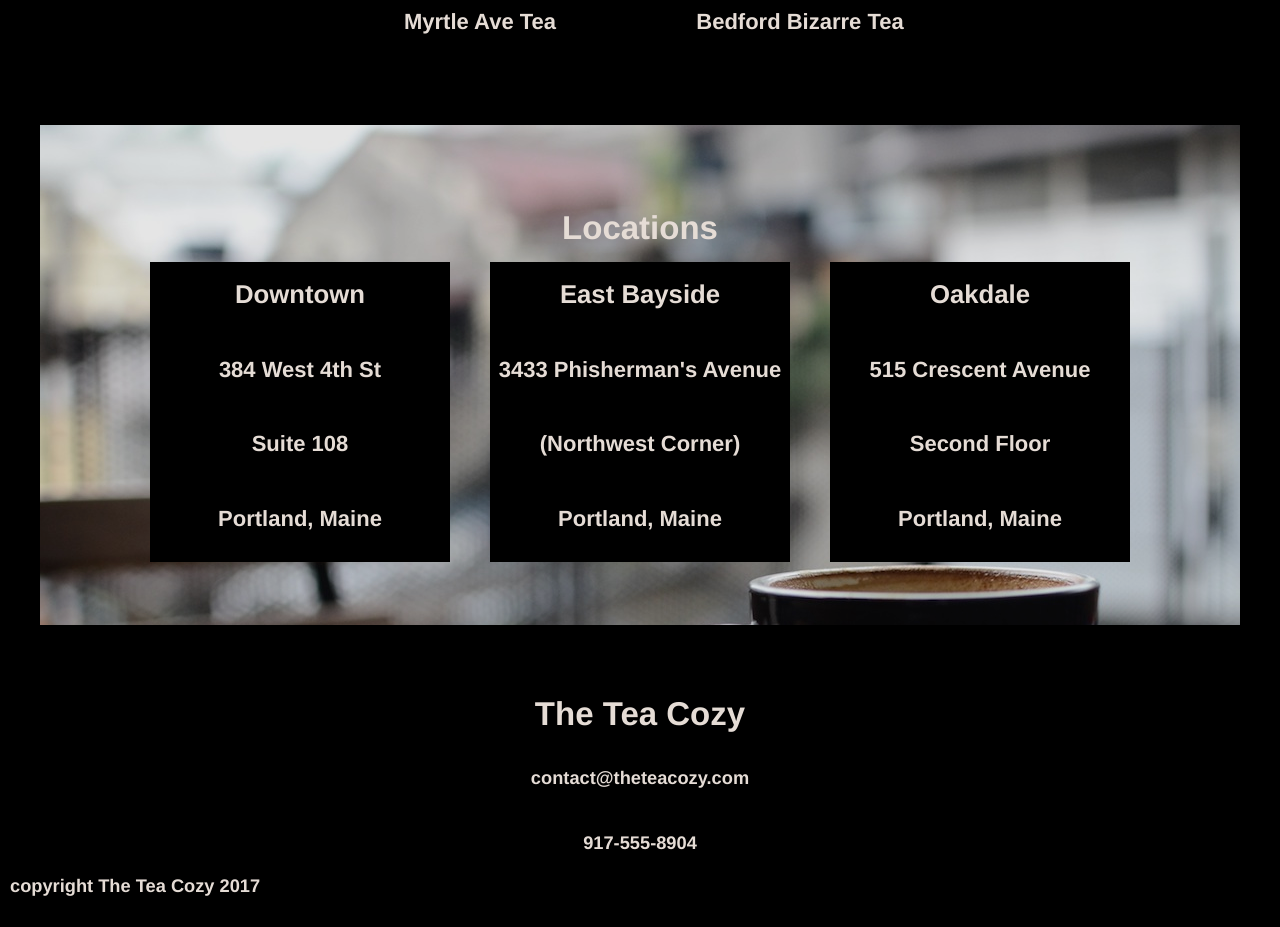
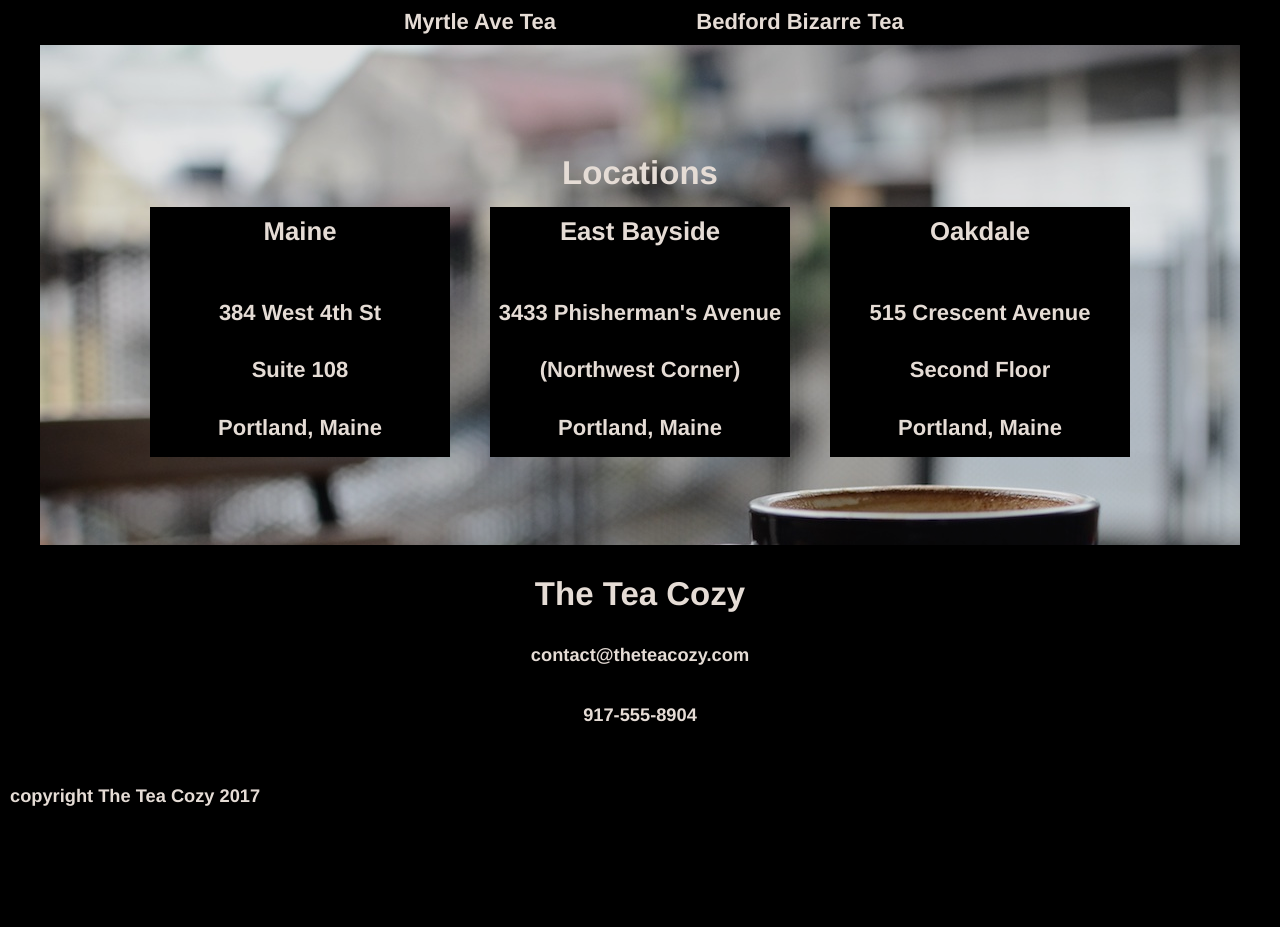
Before and after one commit to hsrose/teacozy, a plain HTML site: page index.html in a window 1280 px wide. Shown: the part 1400-2327 px from the top of the page. After the commit the page ends 2237 px from the top, so only its background shows below. Drawn offline with Linux system fonts and the light colour scheme.

Commit message:
Modify Location structure

```diff
--- a/index.html
+++ b/index.html
@@ -20,12 +20,9 @@
       </nav>
     </header>
 
- <!-- Main Content contains -->
+ <!-- Mission statement section -->
 
     <div class="main">
-
- <!-- Mission Statement -->
-
       <div class="missionstmt">
         <div class="mission">
           <h2>Our Mission</h2>
@@ -33,83 +30,64 @@
         </div>
       </div>
 
-  <!-- Tea of the Month Section -->
+<!-- Tea of the Month section -->
 
       <div class="teamonth">
         <h2>Tea of the Month</h2>
         <h4>What's Steeping at The Tea Cozy?</h4>
         <div class="tealist">
-
-        <!-- First Tea -->
-
-        <div class="tea">
+          <div class="tea">   <!-- Tea #1 -->
           <img src="resources\images\img-berryblitz.jpg" alt="Fall Berry Blitz Tea">
           <h4>Fall Berry Blitz Tea</h4>
         </div>
-
-        <!-- Second Tea -->
-
-        <div class="tea">
+        <div class="tea">   <!-- Tea #2 -->
           <img src="./resources\images\img-spiced-rum.jpg" alt="Spiced Rum Tea">
           <h4>Spiced Rum Tea</h4>
         </div>
-
-        <!-- Third Tea -->
-
-        <div class="tea">
+        <div class="tea">   <!-- Tea #3 -->
           <img src="resources\images\img-donut.jpg" alt="Seasonal Donuts">
           <h4>Seasonal Donuts</h4>
         </div>
-
-        <!-- Fourth Tea -->
-
-        <div class="tea">
+        <div class="tea">   <!-- Tea #4 -->
           <img src="resources\images\img-myrtle-ave.jpg" alt="Myrtle Ave Tea">
           <h4>Myrtle Ave Tea</h4>
         </div>
-
-        <!-- Fifth Tea -->
-
-        <div class="tea">
+        <div class="tea">   <!-- Tea #5 -->
           <img src="resources\images\img-bedford-bizarre.jpg" alt="Bedford Bizarre Tea">
           <h4>Bedford Bizarre Tea</h4>
         </div>
       </div>
+
+<!-- Information section -->
+
+      <div class="information">
+        <div class="locations">
+          <h2>Locations</h2>
+          <div class="shoplists">
+            <div class="shopinfo">  <!-- Shop #1 -->
+              <div class="shopname">
+                <h3>Maine</h3>
               </div>
-
-<!-- Locations section -->
-
-    <div class="locationsmain">
-      <div class="locationscontent">
-        <h2 class="locationtitle">Locations</h2>
-        <div class="locationlist">
-
-  <!-- Location 1 -->
-
-          <div class="address">
-            <h3 class="shop">Downtown</h3>
               <div class="straddress">
                 <h4>384 West 4th St</h4>
                 <h4>Suite 108</h4>
                 <h4>Portland, Maine</h4>
               </div>
             </div>
-
-  <!-- Location 2 -->
-
-          <div class="address">
-            <h3 class="shop">East Bayside</h3>
+            <div class="shopinfo">  <!-- Shop #2 -->
+              <div class="shopname">
+                <h3>East Bayside</h3>
+              </div>
               <div class="straddress">
                 <h4>3433 Phisherman's Avenue</h4>
                 <h4>(Northwest Corner)</h4>
                 <h4>Portland, Maine</h4>
               </div>
             </div>
-
-  <!-- Location 3 -->
-
-          <div class="address">
-            <h3 class="shop">Oakdale</h3>
+            <div class="shopinfo">  <!-- Shop #3 -->
+              <div class="shopname">
+                <h3>Oakdale</h3>
+              </div>
               <div class="straddress">
                 <h4>515 Crescent Avenue</h4>
                 <h4>Second Floor</h4>
@@ -118,13 +96,8 @@
             </div>
           </div>
         </div>
-    </div>
-
-<!-- Footer section -->
-
-    <div class="footer">
         <div class="contactinfo">
-        <div class="contactname">
+          <div class="shopname">
             <h2>The Tea Cozy</h2>
           </div>
           <div class="contactnumbers">
@@ -133,8 +106,7 @@
           </div>
         </div>
       </div>
-    <h5 class="copyright">
-      copyright The Tea Cozy 2017
-    </h5>
+    </div>
+    <h5 class="footer">copyright The Tea Cozy 2017</h5>
   </body>
 </html>
--- a/resources/css/style.css
+++ b/resources/css/style.css
@@ -113,74 +113,56 @@ nav span {
   margin: 10px;
 }
 
-/* Locations Section */
+/* Information Section */
 
-.locationsmain {
+.information {
   display: flex;
-  justify-content: center;
+  flex-direction: column;
+  justify-content: space-between;
   align-items: center;
   width: 1200px;
-  height: 500px;
+  height: 700px;
   background-image: url("../images/img-locations-background.jpg");
   background-size: cover;
-  margin: 40px;
 }
 
-.locationscontent {
+.locations {
   display: flex;
   flex-direction: column;
   justify-content: center;
   align-items: center;
+  height: 500px;
 }
 
-.locationtitle {
-  margin-bottom: 15px;
+.shoplists {
+  display: flex;
+  flex-direction: row;
+  margin-top: 15px;
 }
 
-.locationlist {
-  display: flex;
-  flex-direction: row;
-  justify-content: center;
-}
-
-.address {
+.shopinfo {
   display: flex;
   flex-direction: column;
-  justify-content: center;
+  justify-content: flex-start;;
   align-items: center;
   margin: 0 20px;
   background-color: black;
   opacity: 1;
   width: 300px;
-  height: 300px;
+  height: 250px;
 }
 
-.address h3,
-.address h4, {
-  margin: 30 0;
-}
-
-.shop {
-  display: flex;
-  justify-content: center;
-  align-items: center;
-  height: 75px;
+.shopname {
+  padding-top: 10px;
+  height: 70px;
 }
 
 .straddress {
   display: flex;
   flex-direction: column;
-  justify-content: space-between;;
+  justify-content:space-around;
   align-items: center;
-  height: 225px;
-  padding: 20px 0;
-}
-
-/* Footer section */
-
-.footer {
-  display: flex;
-  flex-direction: column;
+  height: 180px;
 }
 
 .contactinfo {
@@ -188,12 +170,9 @@ nav span {
   flex-direction: column;
   justify-content: flex-start;
   align-items: center;
+  width: 1200px;
   height: 200px;
-  padding-top: 10px;
-}
-
-.contactname {
-  height: 70px;
+  background-color: black;
 }
 
 .contactnumbers {
@@ -201,10 +180,10 @@ nav span {
   flex-direction: column;
   justify-content: space-around;
   align-items: center;
-  height: 130px;
+  height: 120px;
 }
 
-.copyright {
+.footer {
   text-align: left;
   width: 100%;
   padding-left: 20px;
```
Lines whose indentation alone changed are shown as unchanged.
